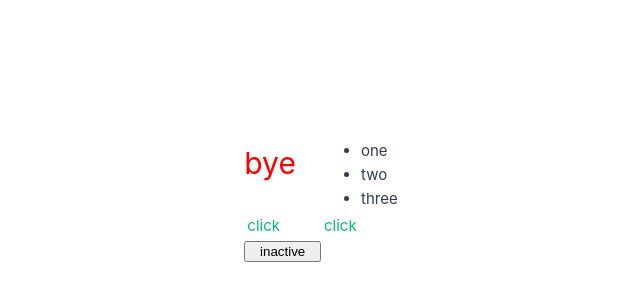
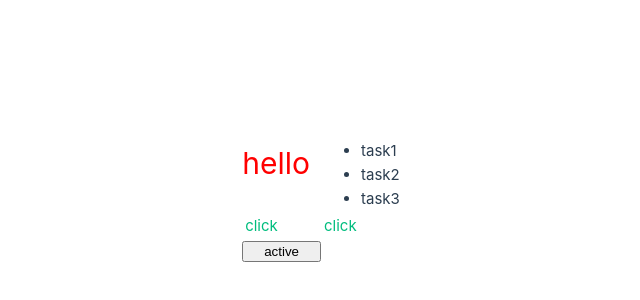
Before and after one commit to Bhavya99044/vue-practice, a Vue app: page / in a window 1280 px wide. Shown: the part 200-500 px from the top of the page, without its empty margins (319-959 px from the left). Built offline with nearby package versions, Linux system fonts and the light colour scheme; the HTML template or start-up script is replaced by a standard one.

Commit message:
composition api

```diff
--- /dev/null
+++ b/src/App2.vue
@@ -0,0 +1,39 @@
+<script setup>
+import { ref } from 'vue';
+        const status = ref('active');
+        const tasks = ref(['task1', 'task2', 'task3']);
+        const link = ref('https://www.google.com');
+        const toggleStatus = () => {
+            status.value = status.value === 'active'? 'inactive' : 'active';
+
+
+
+
+  }
+</script>
+
+<template>
+  <!-- option api -->
+  <!-- /If statement option api -->
+  <h1 v-if="status === 'active'">hello</h1>
+  <h1 v-else-if="status === 'inactive'">bye</h1>
+  <h1 v-else>deactive</h1>
+
+  <!-- for loop -->
+  <ul>
+    <li v-for ="task in tasks" :key="task">{{ task }}</li>
+  </ul>
+
+  <!-- link tag -->
+  <a v-bind:href="link" _blank>click</a>
+  <a :href="link" _blank>click</a>
+
+  <!-- toggle button -->
+   <button @click="toggleStatus">{{ status }}</button>
+
+</template>
+
+<style scoped>
+h1{
+  color: red;
+}</style>
--- a/src/main.js
+++ b/src/main.js
@@ -1,6 +1,6 @@
 import './assets/main.css'
 
 import { createApp } from 'vue'
-import App from './App.vue'
+import App from './App2.vue'
 
 createApp(App).mount('#app')
```
